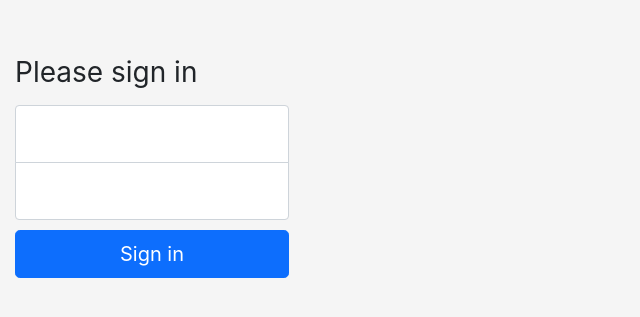
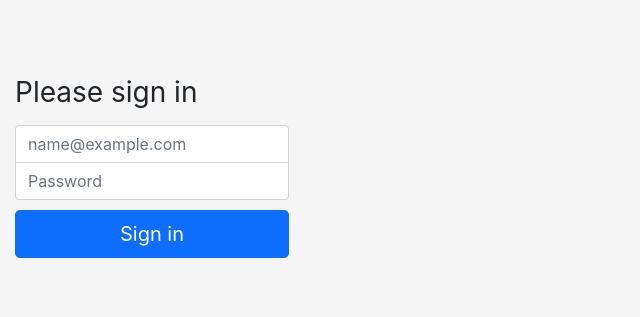
Before and after one commit to Byron2016/031_frontend_JWT_Authentication_for_NETCore_and_React_App, a React (Create React App) app: page / in a window 1280 px wide. Shown: the part 233-550 px from the top of the page, without its empty margins (0-640 px from the left). Built offline with nearby package versions, Linux system fonts and the light colour scheme.

Commit message:
chore(bootstrap): modify sign-in template

```diff
--- a/src/App.tsx
+++ b/src/App.tsx
@@ -9,12 +9,11 @@ function App() {
   <form>
     <h1 className="h3 mb-3 fw-normal">Please sign in</h1>
 
-    <div className="form-floating">
+
       <input type="email" className="form-control" id="floatingInput" placeholder="name@example.com" />
-    </div>
-    <div className="form-floating">
+
       <input type="password" className="form-control" id="floatingPassword" placeholder="Password" />
-    </div>
+
     <button className="w-100 btn btn-lg btn-primary" type="submit">Sign in</button>
   </form>
 </main>
```
